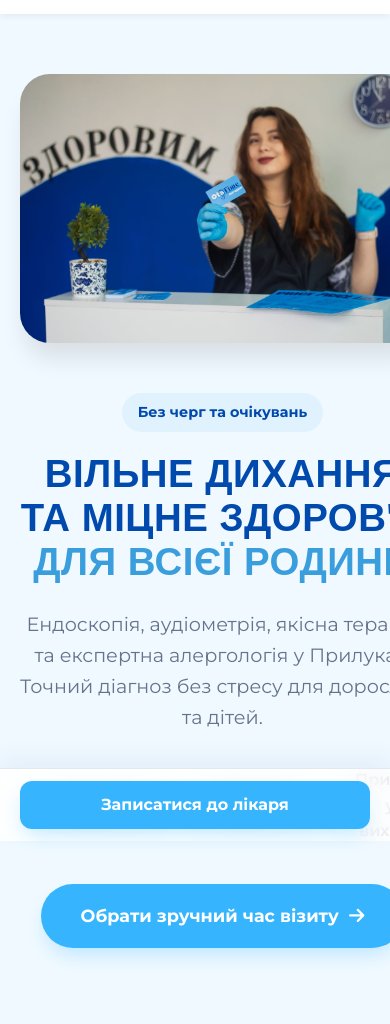
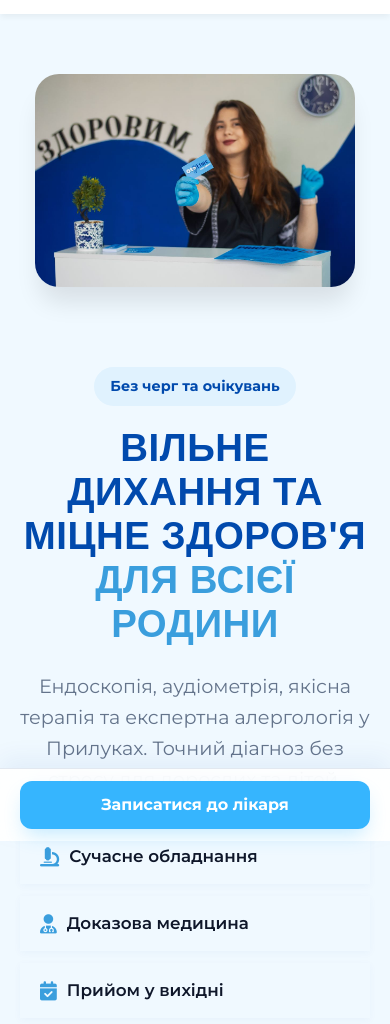
Before and after one commit to ototime-it/ototime, a plain HTML site: page index.html in a window 390 px wide. Shown: the part 76-1100 px from the top of the page. Drawn offline with Linux system fonts and the light colour scheme; a web font is replaced by a local one.

Commit message:
Add files via upload

```diff
--- a/style.css
+++ b/style.css
@@ -864,4 +864,44 @@ a {
         font-size: 1rem;
         border-radius: 12px;
     }
+	/* 1. Виправлення переваг: стають одна під одною на весь екран */
+    .hero-benefits {
+        flex-direction: column; /* Перелаштовує в один стовпчик */
+        align-items: center;
+        gap: 12px;
+        width: 100%;
+        max-width: 400px; /* Щоб плашки не розповзалися на широких телефонах */
+        margin: 0 auto 35px auto;
+    }
+
+    .h-benefit {
+        width: 100%; /* Кожна плашка займає всю доступну ширину */
+        justify-content: flex-start; /* Вирівнюємо іконку та текст по лівому краю всередині плашки */
+        padding: 14px 20px; /* Робимо плашки зручними для кліку пальцем */
+        font-size: 1.05rem;
+        white-space: normal; /* Дозволяє тексту переноситись, якщо екран занадто малий (наприклад, iPhone SE) */
+        box-shadow: 0 2px 8px rgba(1, 74, 173, 0.04);
+    }
+
+    /* 2. Виправлення головного зображення bg.jpg */
+    .hero-visual {
+        order: -1; /* Зображення піднімається НАД текстом для правильної мобільної ієрархії */
+        margin-bottom: 30px;
+        width: 100%;
+    }
+
+    .image-wrapper {
+        width: 100%;
+        max-width: 320px; /* Зменшуємо розмір, щоб вона ідеально сідала в мобільний екран */
+        margin: 0 auto;  /* Центруємо сам контейнер */
+    }
+
+    .image-wrapper img {
+        width: 100%;
+        max-height: 280px; /* Обмежуємо висоту, щоб картинка не займала весь перший екран */
+        object-fit: cover;  /* Масштабує зображення без спотворень пропорцій */
+        object-position: center; /* Чітке центрування картинки всередині */
+        border-radius: 24px; /* Трохи менший радіус для гармонії з мобільним екраном */
+    }
 }
+}
```
